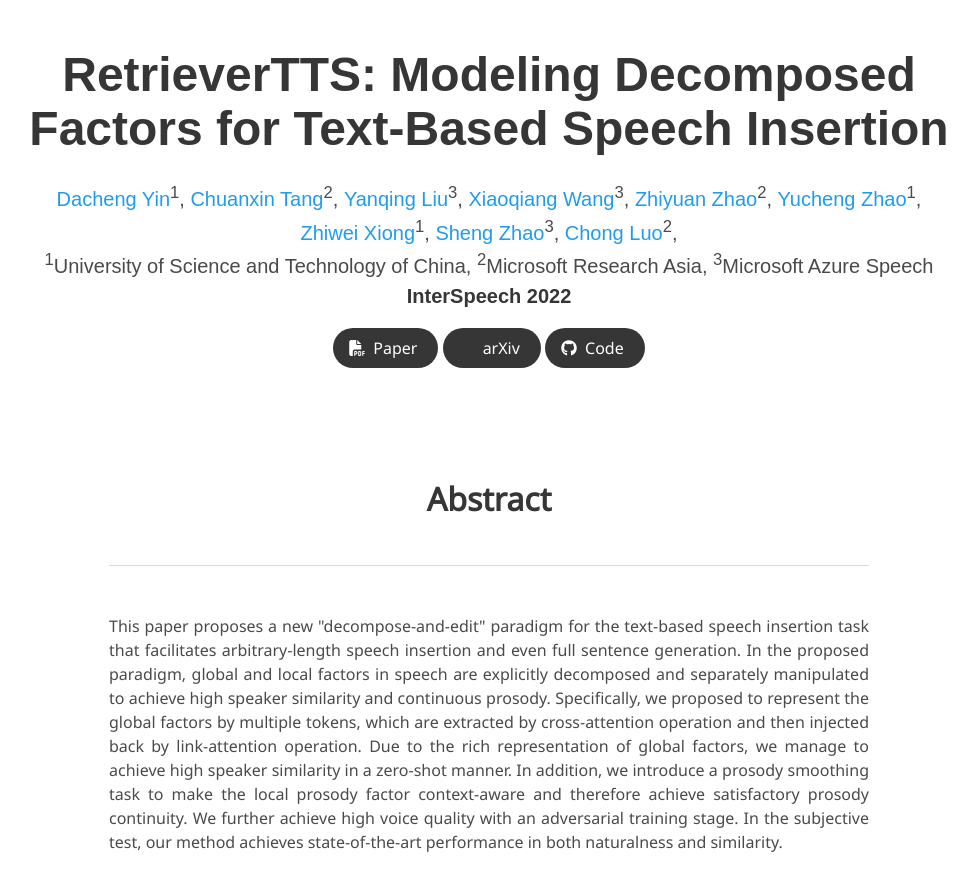
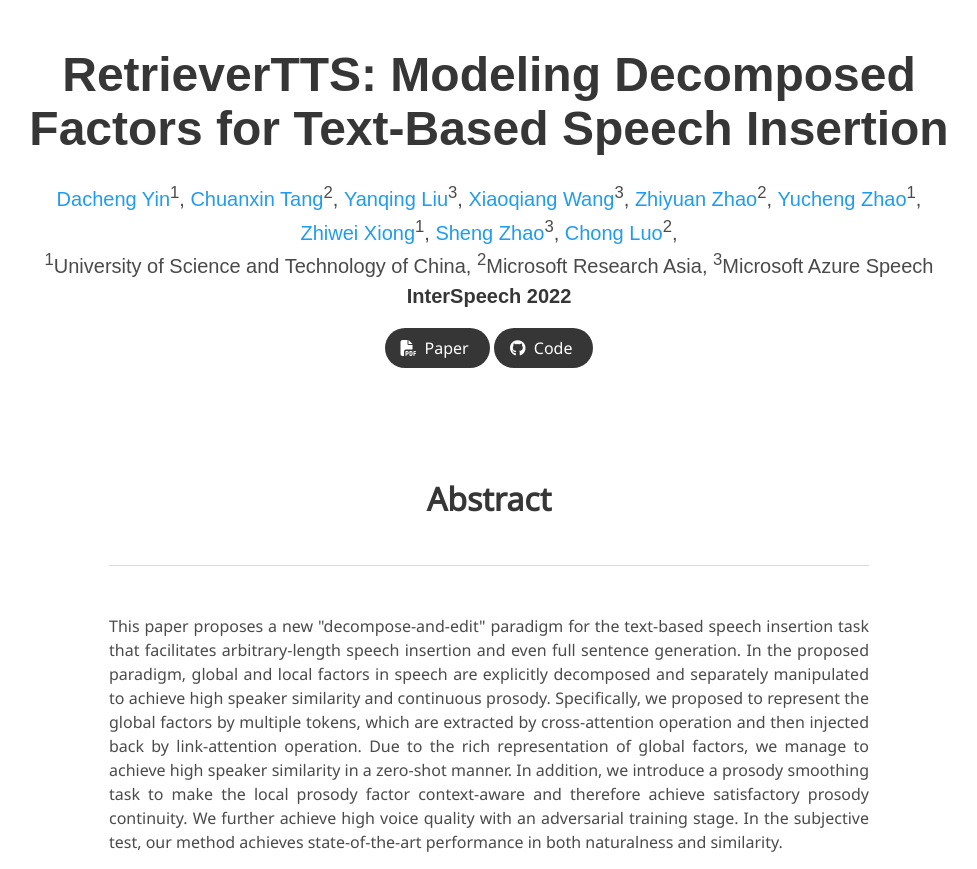
Before and after one commit to ydcUstc/RetrieverTTS_demo, a plain HTML site: page index.html in a window 1280 px wide. Shown: the top 869 px of the page, without its empty margins (151-1128 px from the left). Drawn offline with nearby package versions, Linux system fonts and the light colour scheme; some icons are missing; a web font is replaced by a local one.

Commit message:
update paper link

```diff
--- a/index.html
+++ b/index.html
@@ -95,7 +95,7 @@
             <div class="publication-links">
               <!-- PDF Link. -->
               <span class="link-block">
-                <a href=""
+                <a href="https://arxiv.org/pdf/2206.13865.pdf"
                    class="external-link button is-normal is-rounded is-dark">
                   <span class="icon">
                       <i class="fas fa-file-pdf"></i>
@@ -103,15 +103,15 @@
                   <span>Paper</span>
                 </a>
               </span>
-              <span class="link-block">
-                <a href=""
-                   class="external-link button is-normal is-rounded is-dark">
-                  <span class="icon">
-                      <i class="ai ai-arxiv"></i>
-                  </span>
-                  <span>arXiv</span>
-                </a>
-              </span>
+<!--              <span class="link-block">-->
+<!--                <a href="https://arxiv.org/pdf/2206.13865.pdf"-->
+<!--                   class="external-link button is-normal is-rounded is-dark">-->
+<!--                  <span class="icon">-->
+<!--                      <i class="ai ai-arxiv"></i>-->
+<!--                  </span>-->
+<!--                  <span>arXiv</span>-->
+<!--                </a>-->
+<!--              </span>-->
 
               <!-- Code Link. -->
               <span class="link-block">
```
